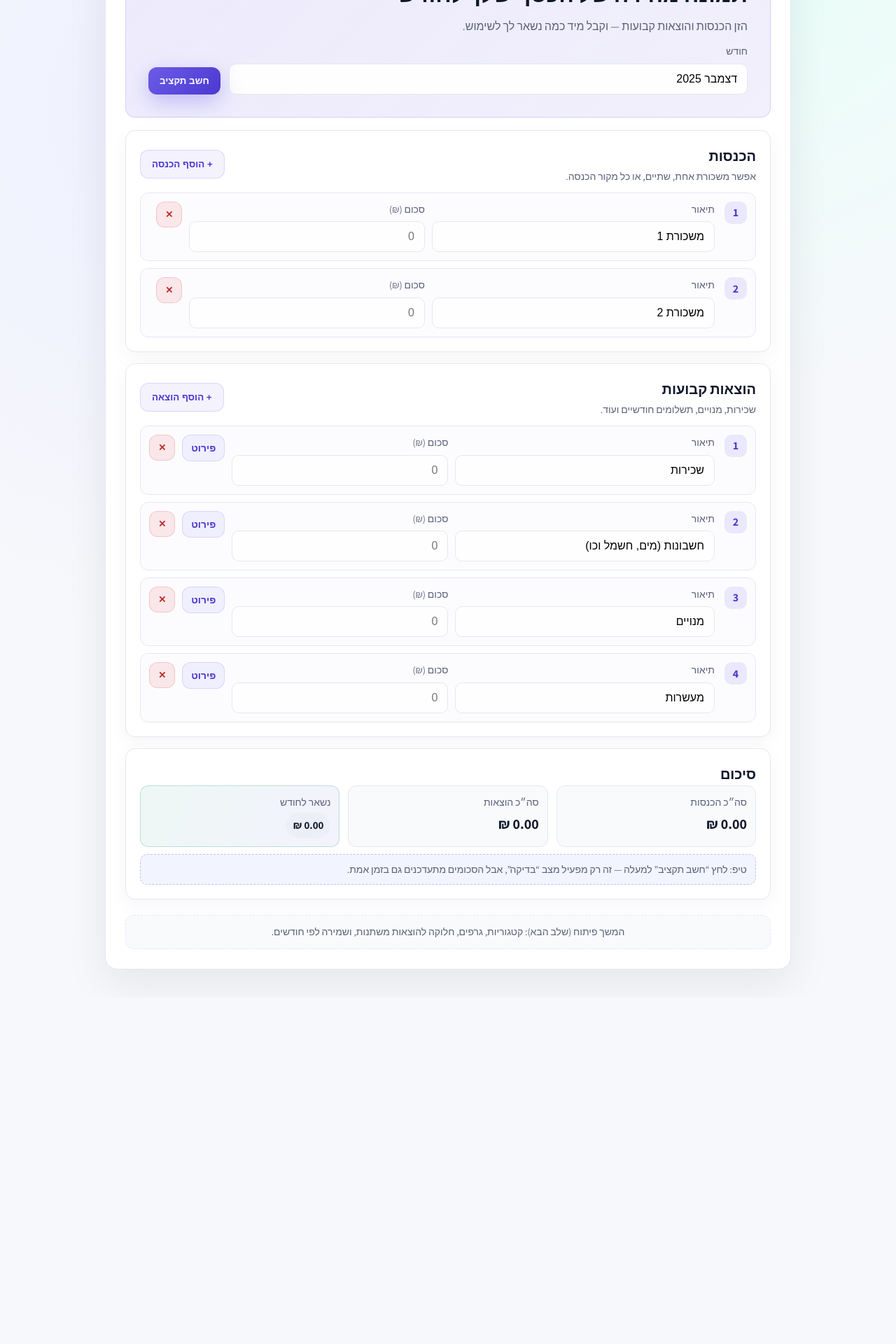
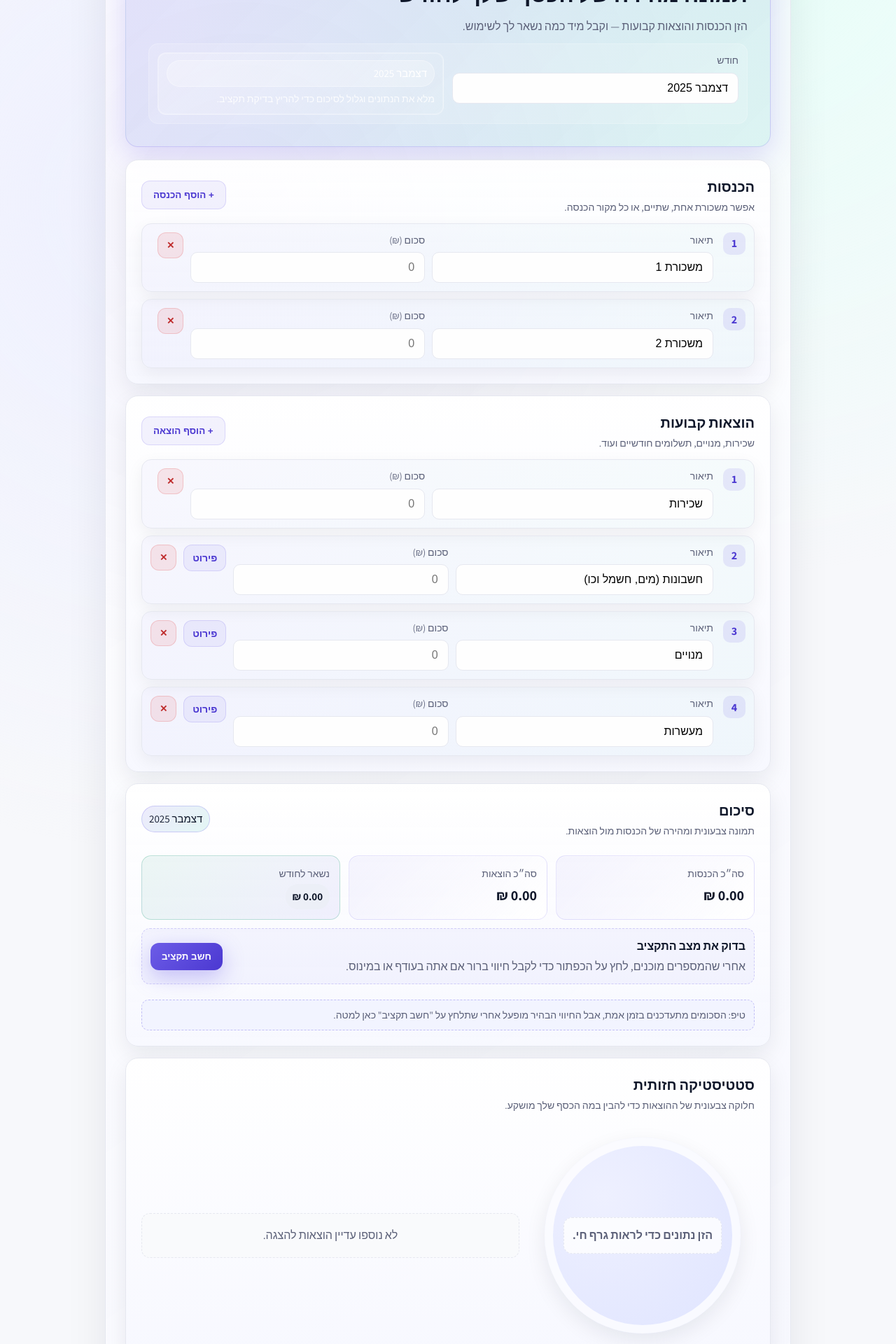
Before and after one commit to elishgi/moneyPlusMinus, a React (Vite) app: page / in a window 1280 px wide. Shown: the part 160-2080 px from the top of the page at 70% size. Before the commit the page ends 1585 px from the top, so only its background shows below. Built offline with nearby package versions, Linux system fonts and the light colour scheme.

Commit message:
Revamp budget summary visuals

```diff
--- a/src/App.css
+++ b/src/App.css
@@ -1,20 +1,38 @@
 .app {
-  background: var(--surface);
+  background: linear-gradient(145deg, rgba(255, 255, 255, 0.95), rgba(248, 249, 255, 0.9));
   border-radius: 18px;
   box-shadow: 0 20px 60px rgba(15, 23, 42, 0.08);
   padding: clamp(18px, 4vw, 28px);
   margin: 0 auto 24px;
   border: 1px solid var(--border);
+  position: relative;
+  overflow: hidden;
+}
+
+.app::after {
+  content: "";
+  position: absolute;
+  inset: 0;
+  background: radial-gradient(circle at 20% 20%, rgba(108, 92, 231, 0.06), transparent 35%),
+    radial-gradient(circle at 80% 0%, rgba(32, 191, 169, 0.06), transparent 30%);
+  pointer-events: none;
+  z-index: 0;
+}
+
+.app > * {
+  position: relative;
+  z-index: 1;
 }
 
 .hero {
-  background: linear-gradient(135deg, rgba(108, 92, 231, 0.12), rgba(75, 56, 209, 0.08));
-  border-radius: 14px;
+  background: linear-gradient(135deg, rgba(108, 92, 231, 0.16), rgba(32, 191, 169, 0.12));
+  border-radius: 18px;
   padding: clamp(18px, 5vw, 32px);
   border: 1px solid rgba(108, 92, 231, 0.2);
   display: flex;
   flex-direction: column;
   gap: 12px;
+  box-shadow: 0 12px 40px rgba(75, 56, 209, 0.18);
 }
 
 .heroTop {
@@ -50,11 +68,21 @@
   font-size: 16px;
 }
 
+.heroSmall {
+  margin: 0;
+  color: rgba(255, 255, 255, 0.85);
+  font-size: 14px;
+}
+
 .monthBox {
   display: grid;
-  grid-template-columns: 1fr auto;
+  grid-template-columns: 1fr 1fr;
   gap: 12px;
-  align-items: end;
+  align-items: stretch;
+  background: rgba(255, 255, 255, 0.16);
+  border: 1px solid rgba(255, 255, 255, 0.2);
+  border-radius: 14px;
+  padding: 12px;
 }
 
 @media (max-width: 640px) {
@@ -140,11 +168,11 @@
 }
 
 .card {
-  background: var(--surface);
-  border-radius: 14px;
+  background: linear-gradient(180deg, rgba(255, 255, 255, 0.96), rgba(247, 248, 255, 0.9));
+  border-radius: 18px;
   border: 1px solid var(--border);
-  padding: clamp(14px, 3vw, 20px);
-  box-shadow: 0 10px 30px rgba(15, 23, 42, 0.04);
+  padding: clamp(14px, 3vw, 22px);
+  box-shadow: 0 12px 32px rgba(15, 23, 42, 0.08);
 }
 
 .cardHeader {
@@ -180,8 +208,15 @@
   align-items: start;
   padding: 12px;
   border: 1px solid var(--border);
-  border-radius: 12px;
-  background: #fcfcff;
+  border-radius: 14px;
+  background: linear-gradient(135deg, rgba(108, 92, 231, 0.04), rgba(32, 191, 169, 0.04));
+  box-shadow: 0 8px 24px rgba(15, 23, 42, 0.06);
+  transition: transform 0.15s ease, box-shadow 0.2s ease;
+}
+
+.row:hover {
+  transform: translateY(-2px);
+  box-shadow: 0 12px 30px rgba(15, 23, 42, 0.08);
 }
 
 .rowIndex {
@@ -302,10 +337,11 @@
 }
 
 .summaryItem {
-  padding: 12px;
-  border: 1px solid var(--border);
-  border-radius: 12px;
-  background: #f9fafc;
+  padding: 14px;
+  border: 1px solid rgba(108, 92, 231, 0.15);
+  border-radius: 14px;
+  background: linear-gradient(135deg, rgba(108, 92, 231, 0.06), rgba(255, 255, 255, 0.92));
+  box-shadow: inset 0 1px 0 rgba(255, 255, 255, 0.5);
 }
 
 .summaryBig {
@@ -367,6 +403,153 @@
   align-items: center;
 }
 
+.summaryCard {
+  display: flex;
+  flex-direction: column;
+  gap: 12px;
+}
+
+.summaryActions {
+  display: grid;
+  grid-template-columns: 1fr auto;
+  gap: 12px;
+  align-items: center;
+  padding: 12px;
+  border: 1px dashed rgba(108, 92, 231, 0.25);
+  border-radius: 12px;
+  background: rgba(108, 92, 231, 0.05);
+}
+
+@media (max-width: 640px) {
+  .summaryActions {
+    grid-template-columns: 1fr;
+  }
+}
+
+.actionCopy {
+  display: flex;
+  flex-direction: column;
+  gap: 4px;
+}
+
+.actionTitle {
+  font-weight: 800;
+}
+
+.actionText {
+  margin: 0;
+  color: var(--muted);
+  line-height: 1.5;
+}
+
+.heroMeter {
+  display: flex;
+  flex-direction: column;
+  gap: 6px;
+  justify-content: center;
+  padding: 10px 12px;
+  background: linear-gradient(135deg, rgba(255, 255, 255, 0.25), rgba(255, 255, 255, 0.05));
+  border-radius: 12px;
+  border: 1px solid rgba(255, 255, 255, 0.35);
+  box-shadow: inset 0 0 0 1px rgba(255, 255, 255, 0.2);
+}
+
+.pill.soft {
+  background: rgba(255, 255, 255, 0.25);
+  color: #fff;
+  border: 1px solid rgba(255, 255, 255, 0.35);
+}
+
+.pill.glass {
+  background: linear-gradient(135deg, rgba(108, 92, 231, 0.12), rgba(32, 191, 169, 0.12));
+  border: 1px solid rgba(108, 92, 231, 0.25);
+}
+
+.visualCard {
+  display: flex;
+  flex-direction: column;
+  gap: 12px;
+}
+
+.visualGrid {
+  display: grid;
+  grid-template-columns: minmax(220px, 320px) 1fr;
+  gap: 16px;
+  align-items: center;
+}
+
+@media (max-width: 820px) {
+  .visualGrid {
+    grid-template-columns: 1fr;
+  }
+}
+
+.pieShell {
+  display: grid;
+  place-items: center;
+  padding: 10px;
+}
+
+.pieChart {
+  width: 100%;
+  max-width: 280px;
+  aspect-ratio: 1 / 1;
+  border-radius: 50%;
+  position: relative;
+  box-shadow: 0 10px 30px rgba(15, 23, 42, 0.08), inset 0 0 0 12px rgba(255, 255, 255, 0.8);
+  display: grid;
+  place-items: center;
+}
+
+.emptyChart {
+  text-align: center;
+  color: var(--muted);
+  padding: 12px;
+  font-weight: 700;
+  background: rgba(255, 255, 255, 0.8);
+  border-radius: 12px;
+  border: 1px dashed var(--border);
+}
+
+.legendList {
+  display: flex;
+  flex-direction: column;
+  gap: 10px;
+}
+
+.legendItem {
+  display: grid;
+  grid-template-columns: auto 1fr;
+  gap: 10px;
+  align-items: center;
+  padding: 10px 12px;
+  border: 1px solid var(--border);
+  border-radius: 12px;
+  background: rgba(255, 255, 255, 0.85);
+}
+
+.legendDot {
+  width: 14px;
+  height: 14px;
+  border-radius: 50%;
+  box-shadow: 0 0 0 2px rgba(255, 255, 255, 0.9);
+}
+
+.legendTexts {
+  display: flex;
+  flex-direction: column;
+  gap: 2px;
+}
+
+.legendLabel {
+  font-weight: 700;
+}
+
+.legendSub {
+  color: var(--muted);
+  font-size: 14px;
+}
+
 .footer {
   margin-top: 6px;
   color: var(--muted);
--- a/src/App.jsx
+++ b/src/App.jsx
@@ -43,7 +43,7 @@ function Section({ title, subtitle, items, setItems, kind }) {
   }
 
   function addRow() {
-    const defaultLabel = isIncome ? "משכורת" : "שכירות";
+    const defaultLabel = isIncome ? "משכורת" : "הוצאה חדשה";
     setItems((prev) => [
       ...prev,
       { id: uid(), label: defaultLabel, amount: "", details: [] },
@@ -68,7 +68,12 @@ function Section({ title, subtitle, items, setItems, kind }) {
   function addDetailRow(parentId) {
     setItems((prev) =>
       prev.map((item) => {
-        if (item.id !== parentId) return item;
+        if (
+          item.id !== parentId ||
+          item.lockDetails ||
+          item.label === "שכירות"
+        )
+          return item;
 
         const nextDetails = [...(item.details || []), { id: uid(), label: "", amount: "" }];
         return {
@@ -84,7 +89,12 @@ function Section({ title, subtitle, items, setItems, kind }) {
   function updateDetailRow(parentId, detailId, patch) {
     setItems((prev) =>
       prev.map((item) => {
-        if (item.id !== parentId) return item;
+        if (
+          item.id !== parentId ||
+          item.lockDetails ||
+          item.label === "שכירות"
+        )
+          return item;
 
         const nextDetails = (item.details || []).map((detail) =>
           detail.id === detailId ? { ...detail, ...patch } : detail
@@ -102,7 +112,12 @@ function Section({ title, subtitle, items, setItems, kind }) {
   function removeDetailRow(parentId, detailId) {
     setItems((prev) =>
       prev.map((item) => {
-        if (item.id !== parentId) return item;
+        if (
+          item.id !== parentId ||
+          item.lockDetails ||
+          item.label === "שכירות"
+        )
+          return item;
 
         const nextDetails = (item.details || []).filter(
           (detail) => detail.id !== detailId
@@ -159,14 +174,22 @@ function Section({ title, subtitle, items, setItems, kind }) {
                 }
                 placeholder="0"
                 onChange={(e) => updateRow(row.id, { amount: e.target.value })}
-                disabled={!isIncome && Array.isArray(row.details) && row.details.length > 0}
+                disabled={
+                  !isIncome &&
+                  Array.isArray(row.details) &&
+                  row.details.length > 0 &&
+                  !(row.lockDetails || row.label === "שכירות")
+                }
               />
-              {!isIncome && Array.isArray(row.details) && row.details.length > 0 && (
-                <span className="helperText">הסכום מחושב מסך הפריטים בפירוט.</span>
-              )}
+              {!isIncome &&
+                Array.isArray(row.details) &&
+                row.details.length > 0 &&
+                !(row.lockDetails || row.label === "שכירות") && (
+                  <span className="helperText">הסכום מחושב מסך הפריטים בפירוט.</span>
+                )}
             </label>
 
-            {!isIncome && (
+            {!isIncome && !(row.lockDetails || row.label === "שכירות") && (
               <button
                 className="btn btnGhost btnSmall"
                 type="button"
@@ -186,7 +209,7 @@ function Section({ title, subtitle, items, setItems, kind }) {
               ✕
             </button>
 
-            {!isIncome && row.showDetails && (
+            {!isIncome && !(row.lockDetails || row.label === "שכירות") && row.showDetails && (
               <div className="detailBox">
                 <div className="detailBoxHeader">
                   <div className="detailTitle">פירוט עבור {row.label || "הוצאה"}</div>
@@ -280,7 +303,7 @@ export default function App() {
   ]);
 
   const [expenses, setExpenses] = useState(() => [
-    { id: uid(), label: "שכירות", amount: "", details: [] },
+    { id: uid(), label: "שכירות", amount: "", details: [], lockDetails: true },
     { id: uid(), label: "חשבונות (מים, חשמל וכו)", amount: "", details: [] },
     { id: uid(), label: "מנויים", amount: "", details: [] },
     { id: uid(), label: "מעשרות", amount: "", details: [] },
@@ -313,6 +336,48 @@ export default function App() {
   const totalExpense = useMemo(() => calcSum(expenses), [expenses]);
   const remaining = useMemo(() => totalIncome - totalExpense, [totalIncome, totalExpense]);
 
+  const expenseSegments = useMemo(() => {
+    const total = calcSum(expenses);
+    if (!total) return [];
+
+    const palette = ["#6c5ce7", "#ff8b5f", "#20bfa9", "#ffa940", "#4e54c8", "#8e44ad"];
+    let startAt = 0;
+
+    return expenses
+      .map((item, idx) => ({
+        id: item.id,
+        label: item.label || `הוצאה ${idx + 1}`,
+        value: calcItemAmount(item),
+      }))
+      .filter((seg) => seg.value > 0)
+      .map((seg, idx) => {
+        const share = seg.value / total;
+        const start = startAt;
+        const end = startAt + share * 360;
+        startAt = end;
+
+        return {
+          ...seg,
+          color: palette[idx % palette.length],
+          start,
+          end,
+          percent: Math.round(share * 100),
+        };
+      });
+  }, [expenses]);
+
+  const pieGradient = useMemo(() => {
+    if (!expenseSegments.length) {
+      return "radial-gradient(circle at 30% 30%, #eef0ff, #dfe4ff)";
+    }
+
+    const segments = expenseSegments
+      .map((seg) => `${seg.color} ${seg.start}deg ${seg.end}deg`)
+      .join(", ");
+
+    return `conic-gradient(${segments})`;
+  }, [expenseSegments]);
+
   function handleCalculate() {
     setDidCalculate(true);
   }
@@ -328,7 +393,7 @@ export default function App() {
       { id: uid(), label: "משכורת 2", amount: "", details: [] },
     ]);
     setExpenses([
-      { id: uid(), label: "שכירות", amount: "", details: [] },
+      { id: uid(), label: "שכירות", amount: "", details: [], lockDetails: true },
       { id: uid(), label: "מנויים", amount: "", details: [] },
       { id: uid(), label: "חשמל / מים", amount: "", details: [] },
     ]);
@@ -365,9 +430,10 @@ export default function App() {
             />
           </label>
 
-          <button className="btn btnPrimary" type="button" onClick={handleCalculate}>
-            חשב תקציב
-          </button>
+          <div className="heroMeter">
+            <div className="pill soft">{monthLabel}</div>
+            <p className="heroSmall">מלא את הנתונים וגלול לסיכום כדי להריץ בדיקת תקציב.</p>
+          </div>
         </div>
       </header>
 
@@ -388,8 +454,14 @@ export default function App() {
           kind="expense"
         />
 
-        <section className="card">
-          <h2 className="cardTitle">סיכום</h2>
+        <section className="card summaryCard">
+          <div className="cardHeader">
+            <div>
+              <h2 className="cardTitle">סיכום</h2>
+              <p className="cardSub">תמונה צבעונית ומהירה של הכנסות מול הוצאות.</p>
+            </div>
+            <div className="pill glass">{monthLabel}</div>
+          </div>
 
           <div className="summary">
             <div className="summaryItem">
@@ -410,9 +482,22 @@ export default function App() {
             </div>
           </div>
 
+          <div className="summaryActions">
+            <div className="actionCopy">
+              <div className="actionTitle">בדוק את מצב התקציב</div>
+              <p className="actionText">
+                אחרי שהמספרים מוכנים, לחץ על הכפתור כדי לקבל חיווי ברור אם אתה בעודף או במינוס.
+              </p>
+            </div>
+
+            <button className="btn btnPrimary" type="button" onClick={handleCalculate}>
+              חשב תקציב
+            </button>
+          </div>
+
           {!didCalculate && (
             <div className="hint">
-              טיפ: לחץ “חשב תקציב” למעלה — זה רק מפעיל מצב “בדיקה”, אבל הסכומים מתעדכנים גם בזמן אמת.
+              טיפ: הסכומים מתעדכנים בזמן אמת, אבל החיווי הבהיר מופעל אחרי שתלחץ על "חשב תקציב" כאן למטה.
             </div>
           )}
 
@@ -431,6 +516,43 @@ export default function App() {
           )}
         </section>
 
+        <section className="card visualCard">
+          <div className="cardHeader">
+            <div>
+              <h2 className="cardTitle">סטטיסטיקה חזותית</h2>
+              <p className="cardSub">חלוקה צבעונית של ההוצאות כדי להבין במה הכסף שלך מושקע.</p>
+            </div>
+          </div>
+
+          <div className="visualGrid">
+            <div className="pieShell">
+              <div className="pieChart" style={{ background: pieGradient }}>
+                {!expenseSegments.length && (
+                  <div className="emptyChart">הזן נתונים כדי לראות גרף חי.</div>
+                )}
+              </div>
+            </div>
+
+            <div className="legendList">
+              {expenseSegments.length > 0 ? (
+                expenseSegments.map((seg) => (
+                  <div key={seg.id} className="legendItem">
+                    <span className="legendDot" style={{ backgroundColor: seg.color }} />
+                    <div className="legendTexts">
+                      <div className="legendLabel">{seg.label}</div>
+                      <div className="legendSub">
+                        {formatILS(seg.value)} · {seg.percent}% מסך ההוצאות
+                      </div>
+                    </div>
+                  </div>
+                ))
+              ) : (
+                <div className="empty soft">לא נוספו עדיין הוצאות להצגה.</div>
+              )}
+            </div>
+          </div>
+        </section>
+
         <footer className="footer">
           <div className="footerLine">
             המשך פיתוח (שלב הבא): קטגוריות, גרפים, חלוקה להוצאות משתנות, ושמירה לפי חודשים.
```
